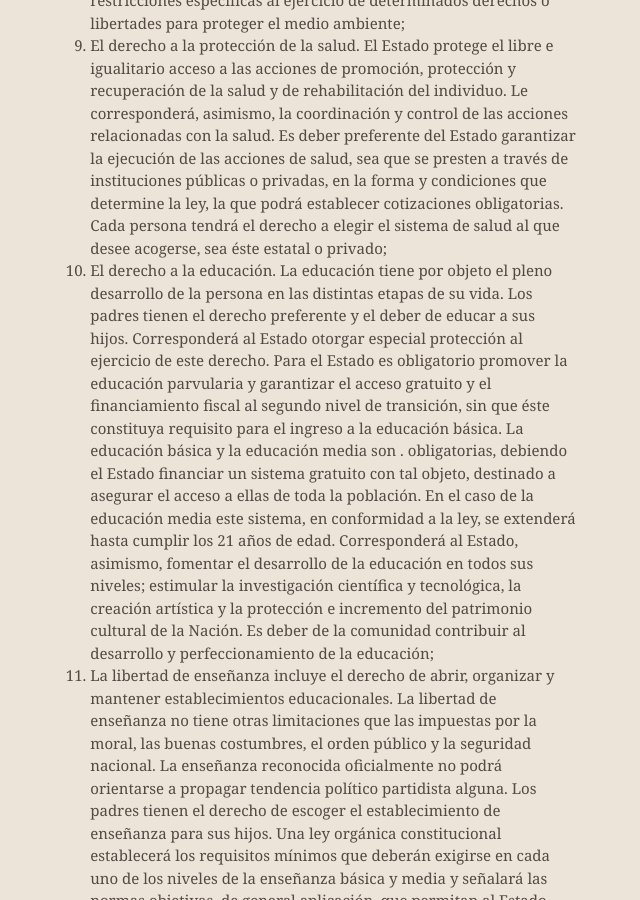
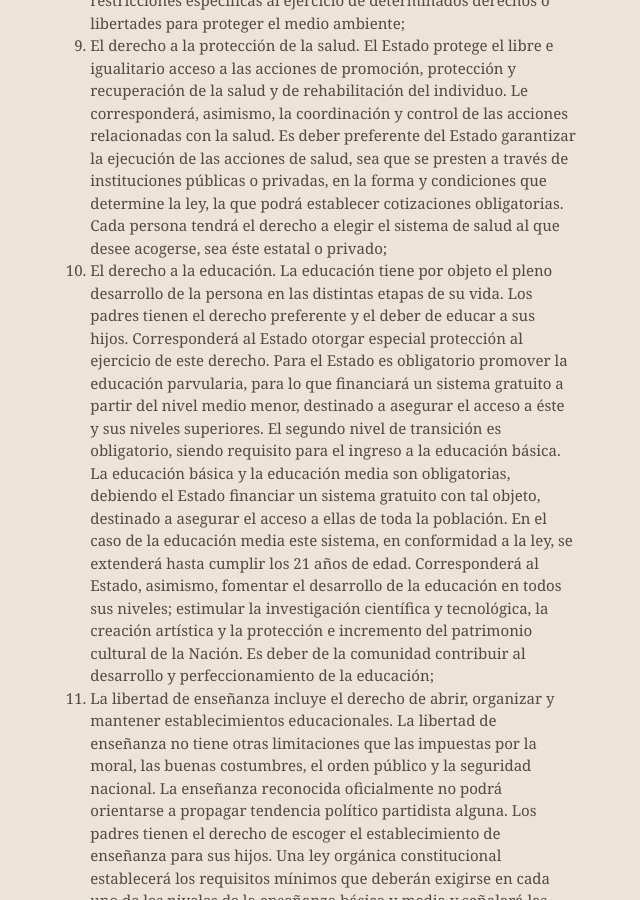
Before and after one commit to jrovegno/AC, a Jekyll site: the page built from capitulos/cap03.md, in a window 1280 px wide and 900 px high, scrolled down 3062 px. Shown: the whole window, without its empty margins (317-957 px from the left). Built offline with Jekyll 4.4.1, drawn with Linux system fonts in a browser that asks for light colours; nearby versions of some CDN libraries.

Commit message:
Modificación Art. ÚNICO Nº 1 D.O. 11.12.2013

```diff
--- a/capitulos/cap03.md
+++ b/capitulos/cap03.md
@@ -153,16 +153,20 @@ La Constitución asegura a todas las personas:
     desarrollo de la persona en las distintas etapas de su vida. Los
     padres tienen el derecho preferente y el deber de educar a sus
     hijos. Corresponderá al Estado otorgar especial protección al
-    ejercicio de este derecho. Para el Estado es obligatorio promover la
-    educación parvularia y garantizar el acceso gratuito y el
-    financiamiento fiscal al segundo nivel de transición, sin que éste
-    constituya requisito para el ingreso a la educación básica. La
-    educación básica y la educación media son . obligatorias, debiendo
-    el Estado financiar un sistema gratuito con tal objeto, destinado a
-    asegurar el acceso a ellas de toda la población. En el caso de la
-    educación media este sistema, en conformidad a la ley, se extenderá
-    hasta cumplir los 21 años de edad. Corresponderá al Estado,
-    asimismo, fomentar el desarrollo de la educación en todos sus
+    ejercicio de este derecho. Para el Estado es obligatorio promover
+    la educación parvularia, para lo que financiará un sistema gratuito
+    a partir del nivel medio menor, destinado a asegurar el acceso
+    a éste y sus niveles superiores. El segundo nivel de
+    transición es obligatorio, siendo requisito para el ingreso
+    a la educación básica.
+    La educación básica y la educación media son
+    obligatorias, debiendo el Estado financiar un sistema
+    gratuito con tal objeto, destinado a asegurar el acceso a
+    ellas de toda la población. En el caso de la educación
+    media este sistema, en conformidad a la ley, se extenderá
+    hasta cumplir los 21 años de edad.
+    Corresponderá al Estado, asimismo, fomentar el
+    desarrollo de la educación en todos sus
     niveles; estimular la investigación científica y tecnológica, la
     creación artística y la protección e incremento del patrimonio
     cultural de la Nación. Es deber de la comunidad contribuir al
```
